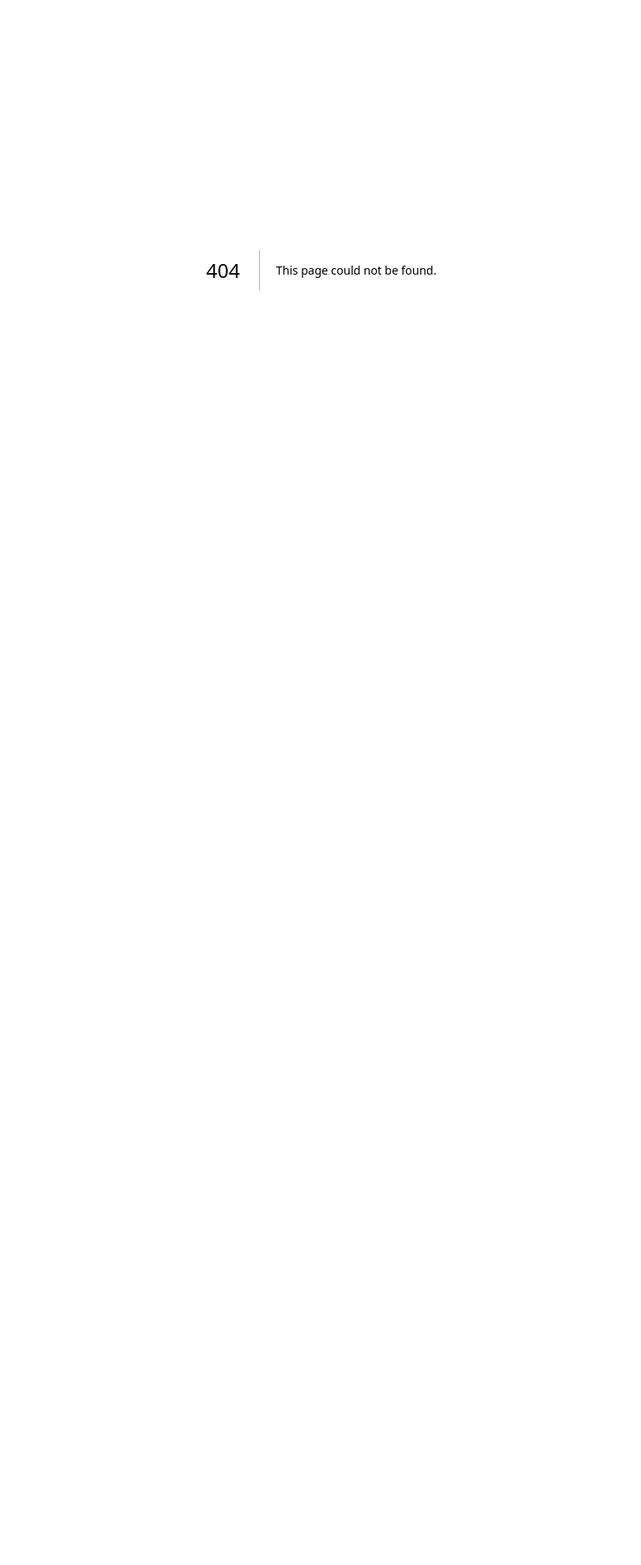
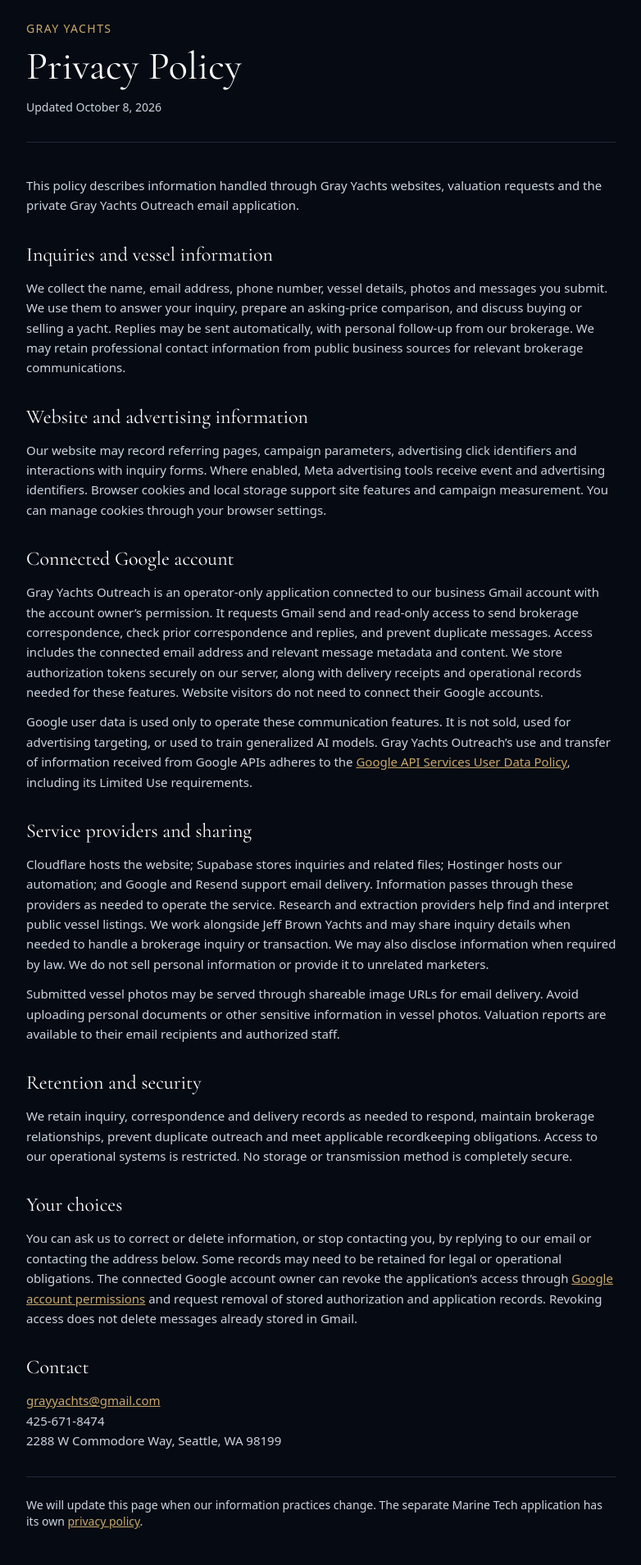
Before and after one commit to cgray787/GrayYachts.com, a Next.js app: page /privacy in a window 1280 px wide. Before the commit this address had no page. Shown: the part 71-1980 px from the top of the page at 82% size, without its empty margins (248-1030 px from the left). Before the commit the page ends 800 px from the top, so only its background shows below. Built offline with nearby package versions, Linux system fonts and the light colour scheme.

Commit message:
Publish accurate privacy disclosures for valuation and Gmail workflows

```diff
--- /dev/null
+++ b/src/app/(marketing)/privacy/page.tsx
@@ -0,0 +1,16 @@
+import type { Metadata } from 'next';
+export const metadata: Metadata = {title:'Privacy Policy | Gray Yachts',description:'How Gray Yachts handles inquiries, vessel information and connected Gmail data.'};
+export default function Privacy(){return <article className="mx-auto max-w-3xl px-6 py-24 text-[#cbd5e1]">
+<header className="mb-10 border-b border-[#1e293b] pb-8"><p className="text-sm uppercase tracking-widest text-[#C9A96E]">Gray Yachts</p><h1 className="mt-3 font-[family-name:var(--font-cormorant)] text-5xl text-white">Privacy Policy</h1><p className="mt-4 text-sm">Updated October 8, 2026</p></header>
+<div className="space-y-8 text-[15px] leading-relaxed">
+<p>This policy describes information handled through Gray Yachts websites, valuation requests and the private Gray Yachts Outreach email application.</p>
+<Section title="Inquiries and vessel information"><p>We collect the name, email address, phone number, vessel details, photos and messages you submit. We use them to answer your inquiry, prepare an asking-price comparison, and discuss buying or selling a yacht. Replies may be sent automatically, with personal follow-up from our brokerage. We may retain professional contact information from public business sources for relevant brokerage communications.</p></Section>
+<Section title="Website and advertising information"><p>Our website may record referring pages, campaign parameters, advertising click identifiers and interactions with inquiry forms. Where enabled, Meta advertising tools receive event and advertising identifiers. Browser cookies and local storage support site features and campaign measurement. You can manage cookies through your browser settings.</p></Section>
+<Section title="Connected Google account"><p>Gray Yachts Outreach is an operator-only application connected to our business Gmail account with the account owner’s permission. It requests Gmail send and read-only access to send brokerage correspondence, check prior correspondence and replies, and prevent duplicate messages. Access includes the connected email address and relevant message metadata and content. We store authorization tokens securely on our server, along with delivery receipts and operational records needed for these features. Website visitors do not need to connect their Google accounts.</p><p className="mt-3">Google user data is used only to operate these communication features. It is not sold, used for advertising targeting, or used to train generalized AI models. Gray Yachts Outreach’s use and transfer of information received from Google APIs adheres to the <a className="text-[#C9A96E] underline" href="https://developers.google.com/terms/api-services-user-data-policy">Google API Services User Data Policy</a>, including its Limited Use requirements.</p></Section>
+<Section title="Service providers and sharing"><p>Cloudflare hosts the website; Supabase stores inquiries and related files; Hostinger hosts our automation; and Google and Resend support email delivery. Information passes through these providers as needed to operate the service. Research and extraction providers help find and interpret public vessel listings. We work alongside Jeff Brown Yachts and may share inquiry details when needed to handle a brokerage inquiry or transaction. We may also disclose information when required by law. We do not sell personal information or provide it to unrelated marketers.</p><p className="mt-3">Submitted vessel photos may be served through shareable image URLs for email delivery. Avoid uploading personal documents or other sensitive information in vessel photos. Valuation reports are available to their email recipients and authorized staff.</p></Section>
+<Section title="Retention and security"><p>We retain inquiry, correspondence and delivery records as needed to respond, maintain brokerage relationships, prevent duplicate outreach and meet applicable recordkeeping obligations. Access to our operational systems is restricted. No storage or transmission method is completely secure.</p></Section>
+<Section title="Your choices"><p>You can ask us to correct or delete information, or stop contacting you, by replying to our email or contacting the address below. Some records may need to be retained for legal or operational obligations. The connected Google account owner can revoke the application’s access through <a className="text-[#C9A96E] underline" href="https://myaccount.google.com/permissions">Google account permissions</a> and request removal of stored authorization and application records. Revoking access does not delete messages already stored in Gmail.</p></Section>
+<Section title="Contact"><p><a className="text-[#C9A96E] underline" href="mailto:grayyachts@gmail.com">grayyachts@gmail.com</a><br/>425-671-8474<br/>2288 W Commodore Way, Seattle, WA 98199</p></Section>
+<p className="border-t border-[#1e293b] pt-6 text-sm">We will update this page when our information practices change. The separate Marine Tech application has its own <a className="text-[#C9A96E] underline" href="/marine-tech/privacy">privacy policy</a>.</p>
+</div></article>}
+function Section({title,children}:{title:string;children:React.ReactNode}){return <section><h2 className="mb-3 font-[family-name:var(--font-cormorant)] text-2xl text-white">{title}</h2>{children}</section>}
```
